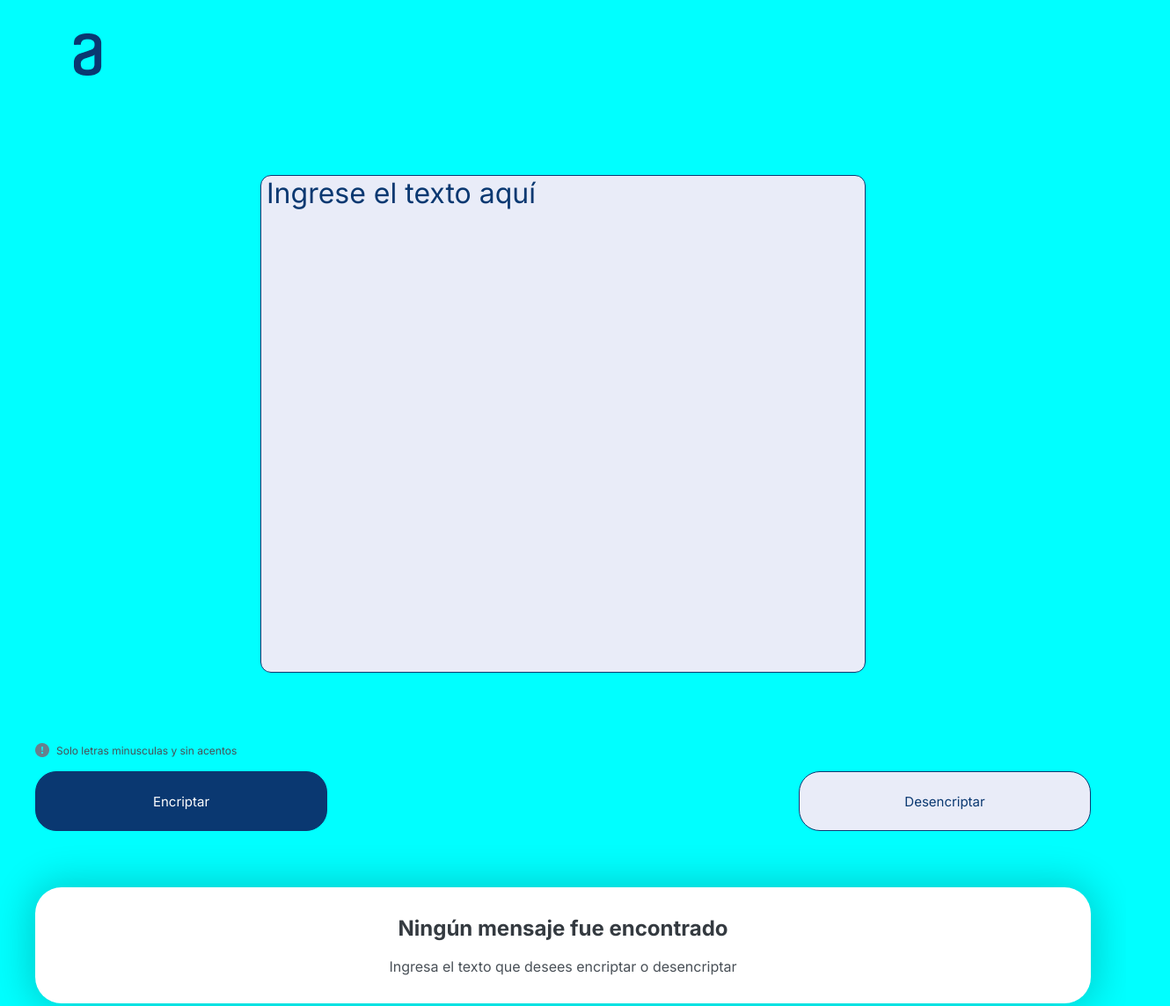
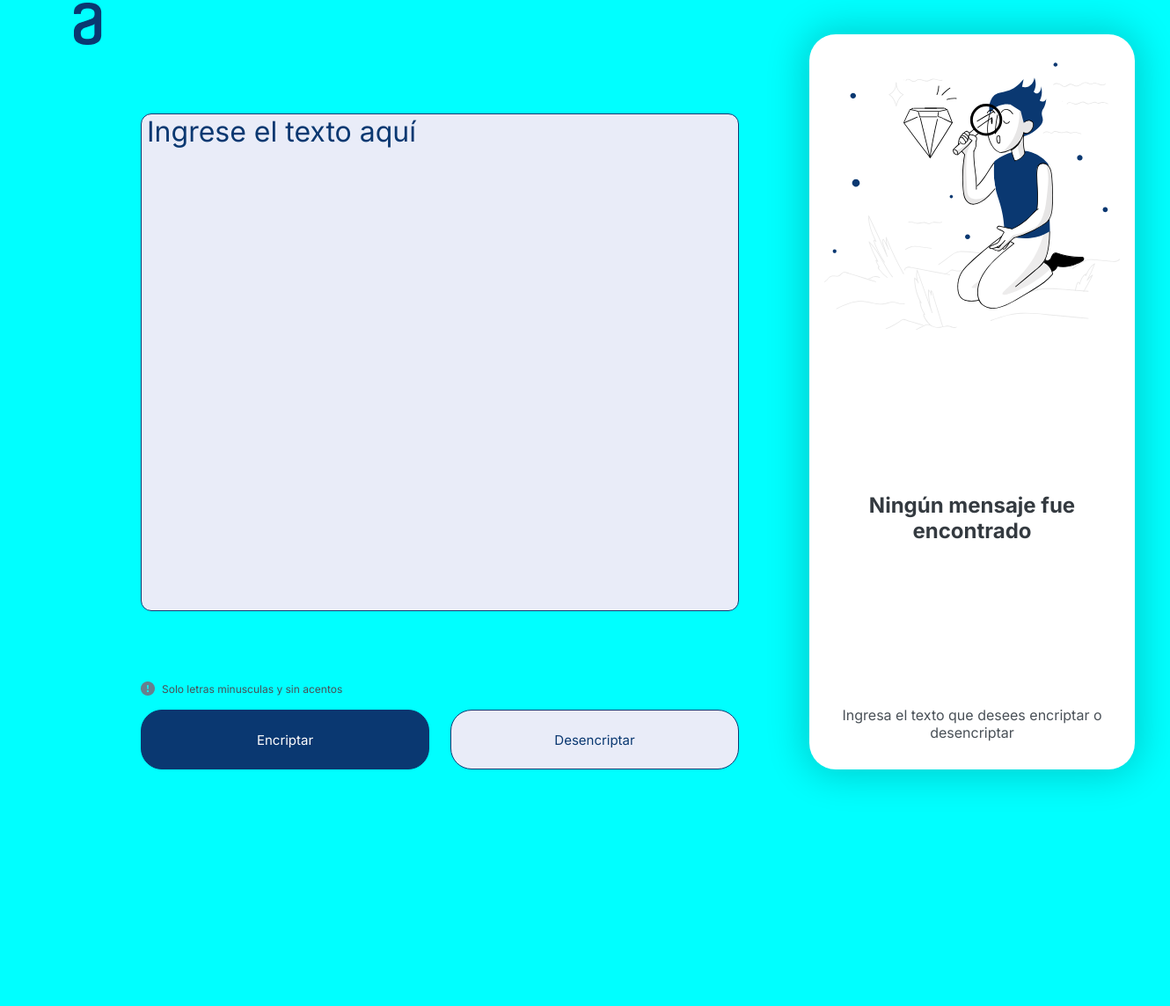
Before and after one commit to EstebanPai/Encriptador-de-texto, a website: page index.html in a window 1280 px wide. Shown: the part 33-1177 px from the top of the page at 88% size, 1330 px wide, since content can reach past the window. After the commit the page ends 980 px from the top, so only its background shows below. Drawn offline with Linux system fonts and the light colour scheme.

Commit message:
Implementacion de estilos para desktop e imagen de la caja de respuesta implementada

```diff
--- a/css/desktop.css
+++ b/css/desktop.css
@@ -1,3 +1,44 @@
 * {
     background-color:aqua;
 }
+
+
+body {
+    display: flex;
+    flex-direction: row;
+}
+
+.header {
+    height: 12.2rem;
+}
+
+.container {
+    padding: 4rem 4rem 0 16rem;
+}
+
+.encrypter .encrypter__text + div {
+    margin-bottom: 7.2rem;
+}
+
+.encrypter__buttons {
+    width: 68rem;
+}
+
+.button {
+    width: 32.8rem;
+}
+
+.responsescreen {
+    width: 45rem;
+    height: 98rem;
+    padding: 7.2rem 4rem;
+}
+
+.responsescreen__response {
+    width: 38rem;
+    height: 100%;
+}
+
+.muñecoresponse{
+    display: block;
+}
--- a/css/style.css
+++ b/css/style.css
@@ -13,7 +13,7 @@
 
 html {
     font-size: 62.5%;
-    height: 100%;
+    height: 100%
 }
 
 body{
@@ -135,7 +135,6 @@ body{
     width: 100%;
     min-height: 40%;
     padding: 4rem 2.4rem;
-    padding-top: 0;
     display: flex;
     justify-content: center;
     align-items: center;
@@ -146,7 +145,6 @@ body{
     min-width: 32.8rem;
     min-height: 18.8rem;
     padding: 3.2rem;
-    margin-top: 4rem;
     display: flex;
     flex-direction: column;
     justify-content: space-between;
@@ -156,6 +154,11 @@ body{
     box-shadow: 0px 0px 44px 6px rgba(5, 5, 5, 0.195);
     background-color: white;
     transition: width 1s 0s ease, height 1s 0s ease;
+}
+
+.muñecoresponse {
+    background-color: white;
+    display: none;
 }
 
 .responseh2 {
--- a/css/tablet.css
+++ b/css/tablet.css
@@ -1,5 +1,5 @@
 .header {
-    max-height: 19.2rem;
+    height: 19.2rem;
     padding-left: 4rem;
 }
 
--- a/index.html
+++ b/index.html
@@ -14,6 +14,7 @@
         <title>Encriptador de texto | Alura</title>
     </head>
     <body>
+        <div class="dkview">
             <header class="header">
                 <a href="#">
                     <picture>
@@ -36,8 +37,11 @@
                         </div>
                     </div>
                 </section>
-            <section class="responsescreen">
+            </main>
+        </div>
+        <aside class="responsescreen">
             <div class="responsescreen__response">
+                <img class="muñecoresponse" src="./images/Muñeco.svg" alt="Muñeco" />
                 <h2 class="responseh2">
                     Ningún mensaje fue encontrado
                 </h2>
@@ -46,7 +50,6 @@
                 </p>
                 <button class="button btn_copy">Copiar</button>
             </div>
-            </section>
-        </main>
+        </aside>
     </body>
 </html>
```
Lines whose indentation alone changed are shown as unchanged.
